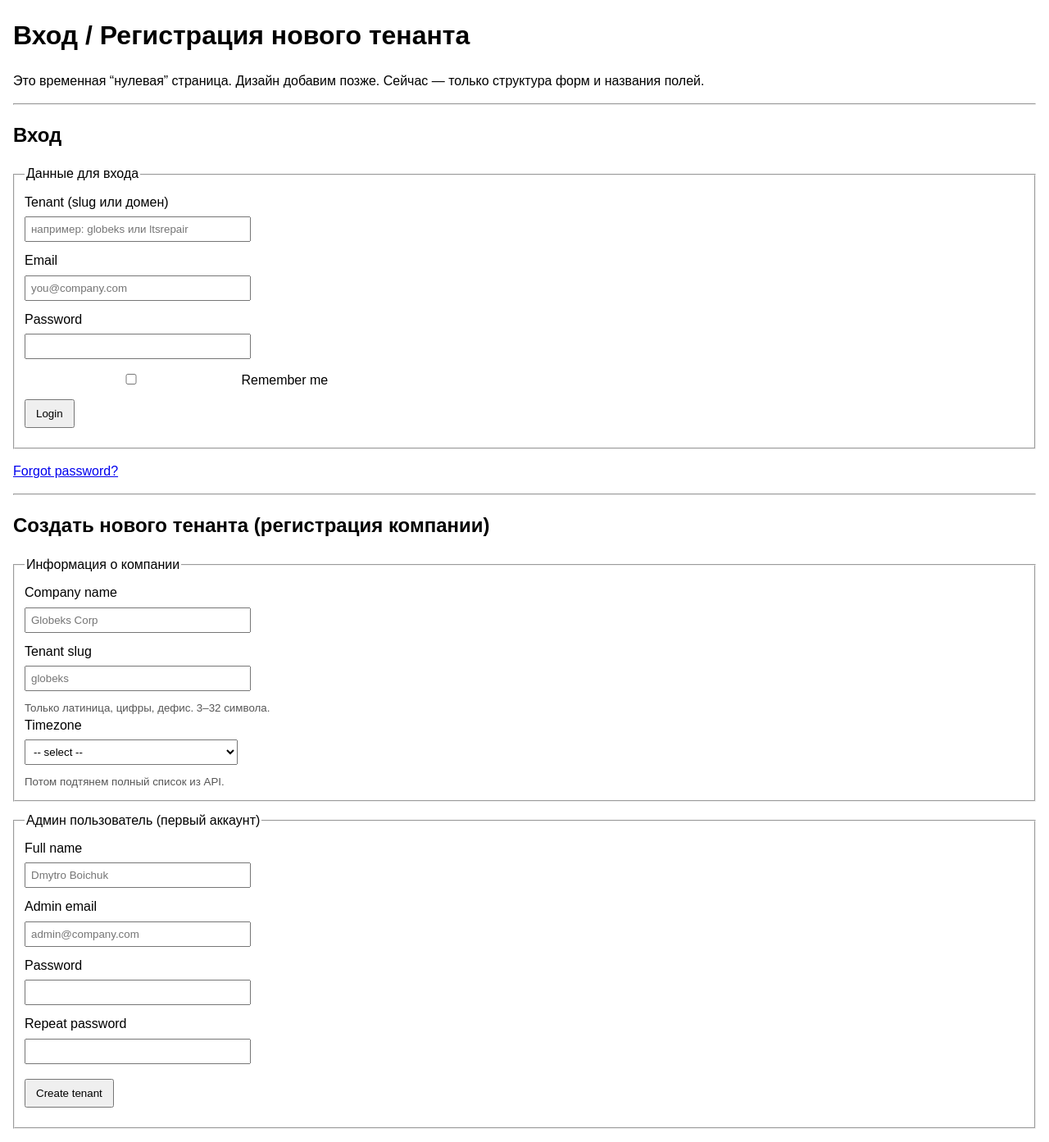
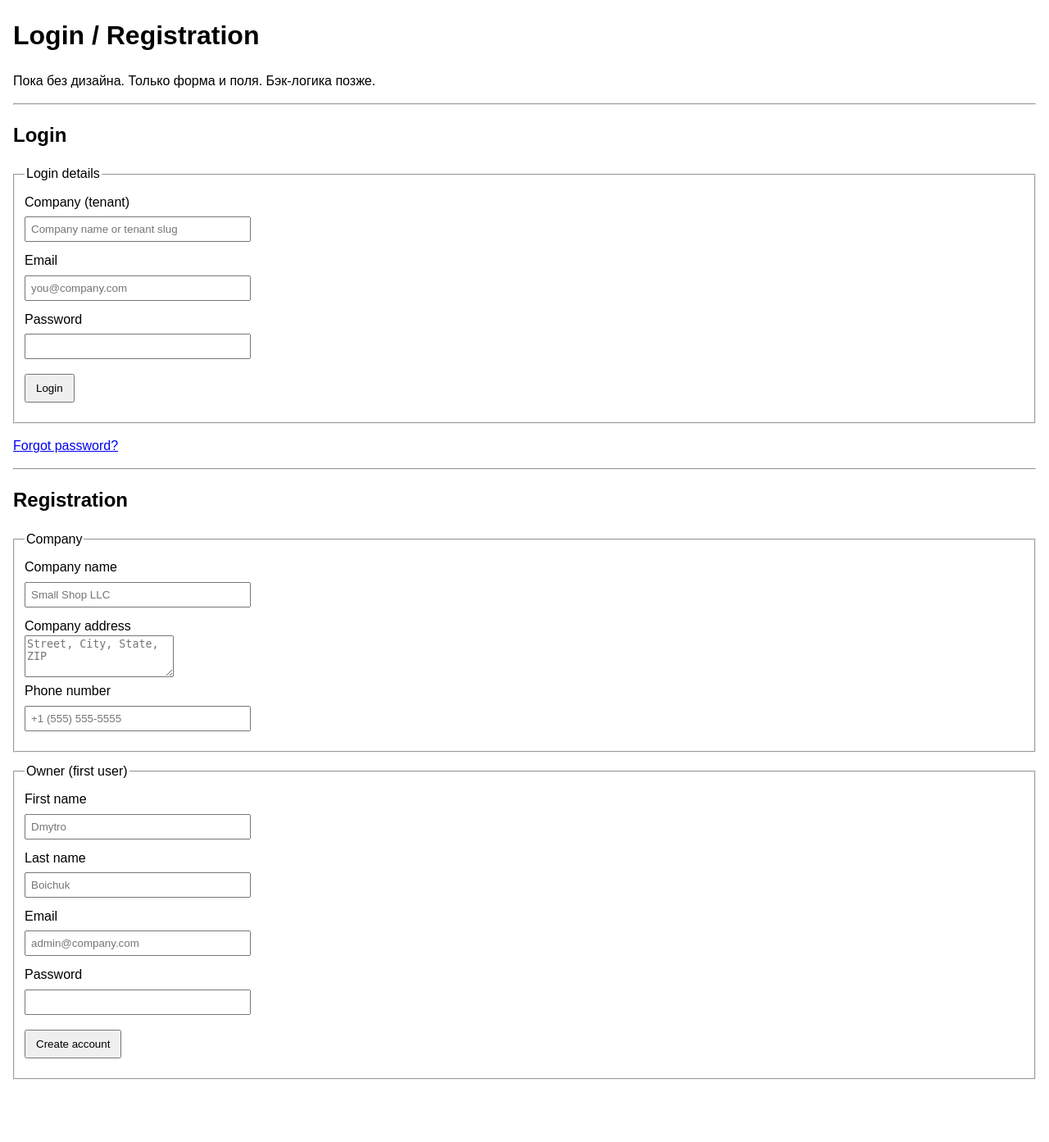
Before and after one commit to dimboychuk1995/SmallShop, a Flask app: page / in a window 1280 px wide. Shown: the whole page at 82% size. After the commit the page ends 1317 px from the top, so only its background shows below. Run offline with Flask 3, Linux system fonts and the light colour scheme.

Commit message:
registration front

```diff
--- a/app/templates/public/auth.html
+++ b/app/templates/public/auth.html
@@ -1,31 +1,33 @@
 {% extends "layouts/public_base.html" %}
 
-{% block title %}Login / Create Tenant{% endblock %}
+{% block title %}Login / Registration{% endblock %}
 
 {% block content %}
-  <h1>Вход / Регистрация нового тенанта</h1>
+  <h1>Login / Registration</h1>
 
   <p>
-    Это временная “нулевая” страница. Дизайн добавим позже.
-    Сейчас — только структура форм и названия полей.
+    Пока без дизайна. Только форма и поля. Бэк-логика позже.
   </p>
 
   <hr>
 
+  <!-- LOGIN -->
   <section aria-labelledby="login-title">
-    <h2 id="login-title">Вход</h2>
+    <h2 id="login-title">Login</h2>
 
     <form method="post" action="/login" autocomplete="on">
       <fieldset>
-        <legend>Данные для входа</legend>
+        <legend>Login details</legend>
 
+        <!-- Я оставил Company/Tenant, потому что иначе непонятно к какому тенанту логиниться.
+             Если позже решишь, что email глобально уникальный — это поле уберём. -->
         <div>
-          <label for="login_tenant_slug">Tenant (slug или домен)</label><br>
+          <label for="login_company">Company (tenant)</label><br>
           <input
-            id="login_tenant_slug"
-            name="tenant"
+            id="login_company"
+            name="company"
             type="text"
-            placeholder="например: globeks или ltsrepair"
+            placeholder="Company name or tenant slug"
             required
           />
         </div>
@@ -51,13 +53,6 @@
           />
         </div>
 
-        <div>
-          <label>
-            <input name="remember" type="checkbox" value="1" />
-            Remember me
-          </label>
-        </div>
-
         <button type="submit">Login</button>
       </fieldset>
     </form>
@@ -69,69 +64,78 @@
 
   <hr>
 
-  <section aria-labelledby="tenant-title">
-    <h2 id="tenant-title">Создать нового тенанта (регистрация компании)</h2>
+  <!-- REGISTRATION -->
+  <section aria-labelledby="register-title">
+    <h2 id="register-title">Registration</h2>
 
     <form method="post" action="/tenant/register" autocomplete="on">
       <fieldset>
-        <legend>Информация о компании</legend>
+        <legend>Company</legend>
 
         <div>
-          <label for="tenant_name">Company name</label><br>
+          <label for="company_name">Company name</label><br>
           <input
-            id="tenant_name"
-            name="tenant_name"
+            id="company_name"
+            name="company_name"
             type="text"
-            placeholder="Globeks Corp"
+            placeholder="Small Shop LLC"
             required
           />
         </div>
 
         <div>
-          <label for="tenant_slug">Tenant slug</label><br>
-          <input
-            id="tenant_slug"
-            name="tenant_slug"
-            type="text"
-            placeholder="globeks"
-            pattern="[a-z0-9-]{3,32}"
+          <label for="company_address">Company address</label><br>
+          <textarea
+            id="company_address"
+            name="company_address"
+            rows="3"
+            placeholder="Street, City, State, ZIP"
             required
-          />
-          <small>Только латиница, цифры, дефис. 3–32 символа.</small>
+          ></textarea>
         </div>
 
         <div>
-          <label for="tenant_timezone">Timezone</label><br>
-          <select id="tenant_timezone" name="tenant_timezone" required>
-            <option value="">-- select --</option>
-            <option value="America/Chicago">America/Chicago</option>
-            <option value="America/New_York">America/New_York</option>
-            <option value="America/Los_Angeles">America/Los_Angeles</option>
-            <option value="UTC">UTC</option>
-          </select>
-          <small>Потом подтянем полный список из API.</small>
+          <label for="company_phone">Phone number</label><br>
+          <input
+            id="company_phone"
+            name="company_phone"
+            type="tel"
+            placeholder="+1 (555) 555-5555"
+            required
+          />
         </div>
       </fieldset>
 
       <fieldset>
-        <legend>Админ пользователь (первый аккаунт)</legend>
+        <legend>Owner (first user)</legend>
 
         <div>
-          <label for="admin_name">Full name</label><br>
+          <label for="first_name">First name</label><br>
           <input
-            id="admin_name"
-            name="admin_name"
+            id="first_name"
+            name="first_name"
             type="text"
-            placeholder="Dmytro Boichuk"
+            placeholder="Dmytro"
             required
           />
         </div>
 
         <div>
-          <label for="admin_email">Admin email</label><br>
+          <label for="last_name">Last name</label><br>
           <input
-            id="admin_email"
-            name="admin_email"
+            id="last_name"
+            name="last_name"
+            type="text"
+            placeholder="Boichuk"
+            required
+          />
+        </div>
+
+        <div>
+          <label for="reg_email">Email</label><br>
+          <input
+            id="reg_email"
+            name="email"
             type="email"
             placeholder="admin@company.com"
             required
@@ -139,26 +143,16 @@
         </div>
 
         <div>
-          <label for="admin_password">Password</label><br>
+          <label for="reg_password">Password</label><br>
           <input
-            id="admin_password"
-            name="admin_password"
+            id="reg_password"
+            name="password"
             type="password"
             required
           />
         </div>
 
-        <div>
-          <label for="admin_password2">Repeat password</label><br>
-          <input
-            id="admin_password2"
-            name="admin_password2"
-            type="password"
-            required
-          />
-        </div>
-
-        <button type="submit">Create tenant</button>
+        <button type="submit">Create account</button>
       </fieldset>
     </form>
   </section>
```
